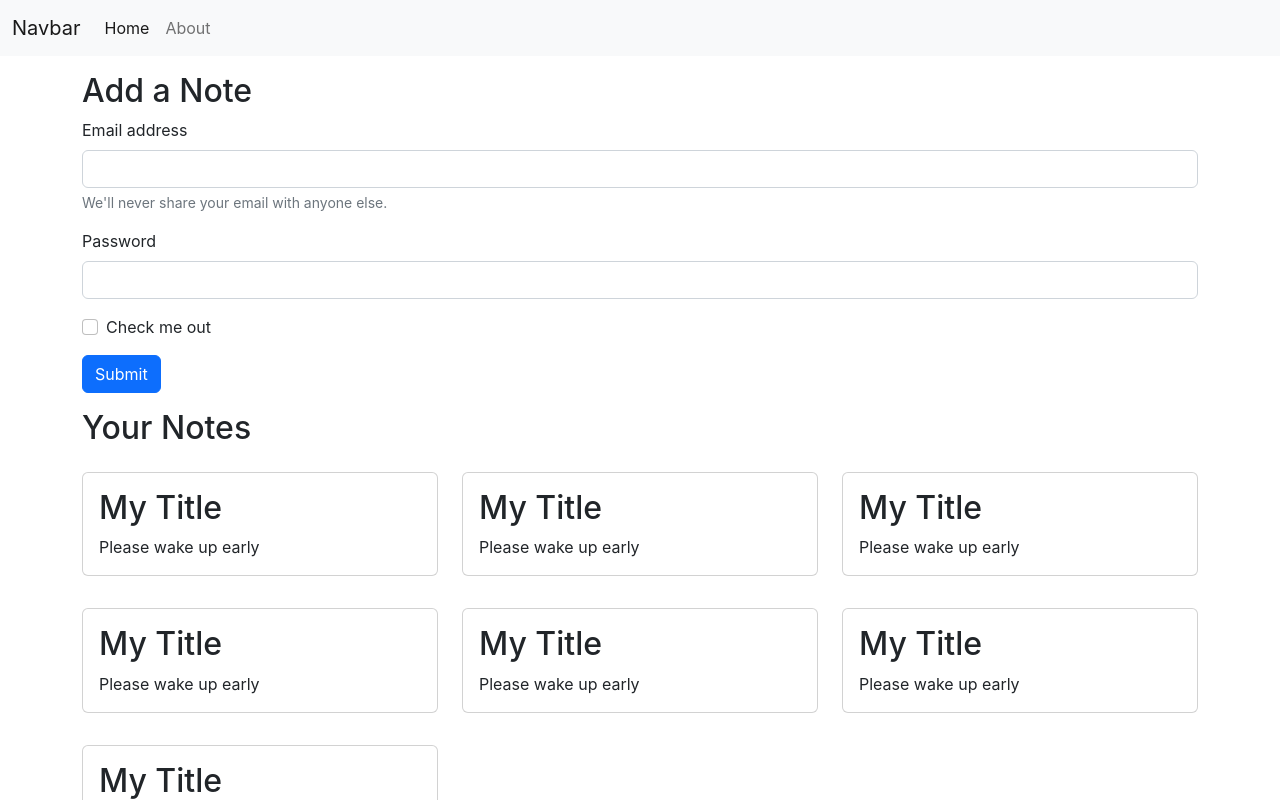
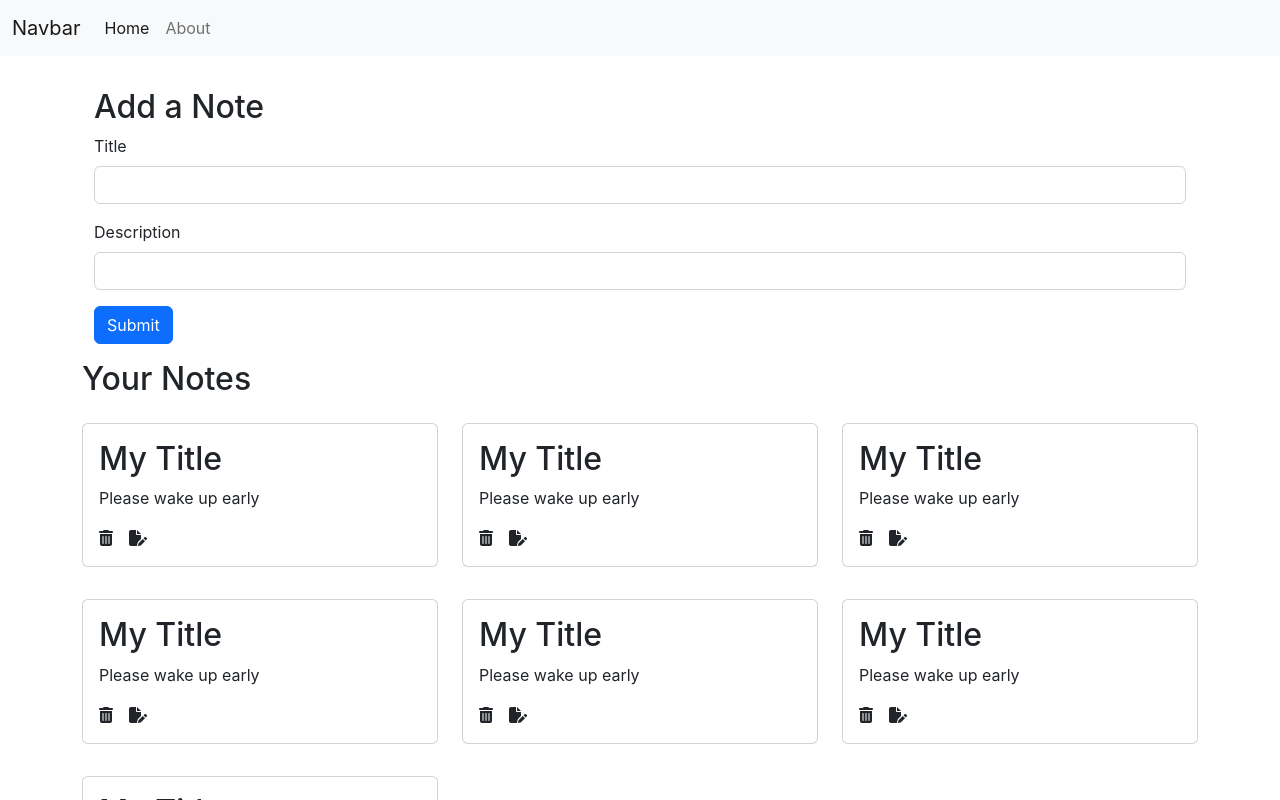
Before and after one commit to Priyanshugenshin/inotebook, a React (Create React App) app: page / in a window 1280 px wide. Shown: the top 800 px of the page. Built offline with nearby package versions, Linux system fonts and the light colour scheme; the HTML template or start-up script is replaced by a standard one.

Commit message:
adding notes through local notes completed

```diff
--- a/public/index.html
+++ b/public/index.html
@@ -13,7 +13,7 @@
     <link rel="manifest" href="%PUBLIC_URL%/manifest.json" />
     <!-- CSS only -->
 <link href="https://cdn.jsdelivr.net/npm/bootstrap@5.2.3/dist/css/bootstrap.min.css" rel="stylesheet" integrity="sha384-rbsA2VBKQhggwzxH7pPCaAqO46MgnOM80zW1RWuH61DGLwZJEdK2Kadq2F9CUG65" crossorigin="anonymous">
-
+<link rel="stylesheet" href="https://cdnjs.cloudflare.com/ajax/libs/font-awesome/6.2.1/css/all.min.css" integrity="sha512-MV7K8+y+gLIBoVD59lQIYicR65iaqukzvf/nwasF0nqhPay5w/9lJmVM2hMDcnK1OnMGCdVK+iQrJ7lzPJQd1w==" crossorigin="anonymous" referrerpolicy="no-referrer" />
 <title>iNoteBook</title>
   </head>
   <body>
--- a/src/components/About.js
+++ b/src/components/About.js
@@ -1,16 +1,9 @@
-import React, { useContext, useEffect } from 'react'
-import noteContext from '../context/notes/noteContext'
+import React from 'react'
 
- const About=()=> {
-    const a = useContext(noteContext)
-    useEffect(()=>{
-        a.update()
-         // eslint-disable-next-line
-    },[])
+export default function About() {
   return (
     <div>
-        <h1>This is About {a.state.name} and he working in {a.state.organization}</h1>
+      <h1>This is about page</h1>
     </div>
   )
 }
-export default About
--- /dev/null
+++ b/src/components/AddNote.js
@@ -0,0 +1,39 @@
+import React, { useContext, useState } from 'react'
+import noteContext from '../context/notes/noteContext'
+
+const AddNote = () => {
+    const context = useContext(noteContext)
+    const {addNote} = context
+    const [note, setNote] = useState({title: "", description: "", tag: "default"})
+
+   const handleClick = (e) => {
+        e.preventDefault()
+        addNote(note.title,note.description,note.tag)
+    }
+
+    const handleChange = (e) => {
+        setNote({...note,[e.target.name]:e.target.value})
+    }
+
+  return (
+    <div>
+      <div className='container my-3'>
+      <h2>Add a Note</h2>
+
+      <form>
+  <div className="mb-3">
+    <label htmlFor="title" className="form-label">Title</label>
+    <input type="text" className="form-control" id="title" name='title' aria-describedby="emailHelp" onChange={handleChange}/>
+  </div>
+  <div className="mb-3">
+    <label htmlFor="exampleInputPassword1" className="form-label">Description</label>
+    <input type="text" className="form-control" id="description" name='description' onChange={handleChange}/>
+  </div>
+  <button type="submit" className="btn btn-primary" onClick={handleClick} >Submit</button>
+</form>
+</div>
+    </div>
+  )
+}
+
+export default AddNote
--- a/src/components/Home.js
+++ b/src/components/Home.js
@@ -4,25 +4,6 @@ import Note from './Note'
 export default function Home() {
   return (
     <div>
-    <div  className='container my-3'>
-      <h2>Add a Note</h2>
-      <form>
-  <div class="mb-3">
-    <label for="exampleInputEmail1" class="form-label">Email address</label>
-    <input type="email" class="form-control" id="exampleInputEmail1" aria-describedby="emailHelp"/>
-    <div id="emailHelp" class="form-text">We'll never share your email with anyone else.</div>
-  </div>
-  <div class="mb-3">
-    <label for="exampleInputPassword1" class="form-label">Password</label>
-    <input type="password" class="form-control" id="exampleInputPassword1"/>
-  </div>
-  <div class="mb-3 form-check">
-    <input type="checkbox" class="form-check-input" id="exampleCheck1"/>
-    <label class="form-check-label" for="exampleCheck1">Check me out</label>
-  </div>
-  <button type="submit" class="btn btn-primary">Submit</button>
-</form>
-</div>
 <div className="container my-3">
 <Note />
 </div>
--- a/src/components/Note.js
+++ b/src/components/Note.js
@@ -1,5 +1,6 @@
 import React, { useContext } from 'react'
 import noteContext from '../context/notes/noteContext'
+import AddNote from './AddNote'
 import Noteitem from './Noteitem'
 
  const Note = ()=> {
@@ -7,9 +8,10 @@ import Noteitem from './Noteitem'
     const {state} = context
   return (
     <div className='row my-3'>
+        <AddNote />
       <h2>Your Notes</h2>
       {state.map((state)=>{
-        return <Noteitem note={state} />
+        return <Noteitem key={state._id} note={state} />
       })}
     </div>
   )
--- a/src/components/Noteitem.js
+++ b/src/components/Noteitem.js
@@ -6,8 +6,11 @@ const Noteitem = (props)=>{
         <div className="col-md-4">
             <div className="card my-3">
                 <div className="card-body">
+
                     <h2 className='card-title'>{note.title}</h2>
                     <p className="card-text">{note.description}</p>
+                    <i className="fa-solid fa-trash-can"></i>
+                    <i className="fa-solid fa-file-pen mx-3"></i>
                 </div>
             </div>
         </div>
--- a/src/context/notes/NoteState.js
+++ b/src/context/notes/NoteState.js
@@ -13,7 +13,7 @@ const NoteState = (props) => {
           "__v": 0
         },
         {
-          "_id": "61322f19553781a8ca8d0e08",
+          "_id": "61322f19553781a3ca8d0e08",
           "user": "6131dc5e3e4037cd4734a066",
           "title": "My Title",
           "description": "Please wake up early",
@@ -22,7 +22,7 @@ const NoteState = (props) => {
           "__v": 0
         },
         {
-          "_id": "61322f19553781a8ca8d0e08",
+          "_id": "61322f195537431a8ca8d0e08",
           "user": "6131dc5e3e4037cd4734a066",
           "title": "My Title",
           "description": "Please wake up early",
@@ -31,7 +31,7 @@ const NoteState = (props) => {
           "__v": 0
         },
         {
-          "_id": "61322f19553781a8ca8d0e08",
+          "_id": "61322f195532781a8ca8d0e08",
           "user": "6131dc5e3e4037cd4734a066",
           "title": "My Title",
           "description": "Please wake up early",
@@ -40,7 +40,7 @@ const NoteState = (props) => {
           "__v": 0
         },
         {
-          "_id": "61322f19553781a8ca8d0e08",
+          "_id": "61322f195534781a8ca8d0e08",
           "user": "6131dc5e3e4037cd4734a066",
           "title": "My Title",
           "description": "Please wake up early",
@@ -49,7 +49,7 @@ const NoteState = (props) => {
           "__v": 0
         },
         {
-          "_id": "61322f19553781a8ca8d0e08",
+          "_id": "61322f195537841a8ca8d0e08",
           "user": "6131dc5e3e4037cd4734a066",
           "title": "My Title",
           "description": "Please wake up early",
@@ -58,7 +58,7 @@ const NoteState = (props) => {
           "__v": 0
         },
         {
-          "_id": "61322f19553781a8ca8d0e08",
+          "_id": "61322f195533781a8ca8d0e08",
           "user": "6131dc5e3e4037cd4734a066",
           "title": "My Title",
           "description": "Please wake up early",
@@ -67,10 +67,38 @@ const NoteState = (props) => {
           "__v": 0
         },
       ]
-    const [state,setState] = useState(notesInitial)
+
+      const [state,setState] = useState(notesInitial)
+
+
+      // Add a Note
+      const addNote = (title,description,tag)=>{
+        // TODO: API Call
+        console.log("Adding a new note")
+        const note = {
+          "_id": "61322f119553781a8ca8d0e08",
+          "user": "6131dc5e3e4037cd4734a0664",
+          "title": title,
+          "description": description,
+          "tag": tag,
+          "date": "2021-09-03T14:20:09.668Z",
+          "__v": 0
+        };
+        setState(state.concat(note))
+      }
+
+      // Delete a Note
+      const deleteNote = ()=>{
+
+      }
+      // Edit a Note
+      const editNote = ()=>{
+
+      }
+
 
     return (
-        <noteContext.Provider value={{state,setState}}>
+        <noteContext.Provider value={{state,addNote,editNote,deleteNote}}>
             {props.children}
         </noteContext.Provider>
     )
```
Also changed, not shown: src/components/Alert.js (added, +9 -0 lines).
